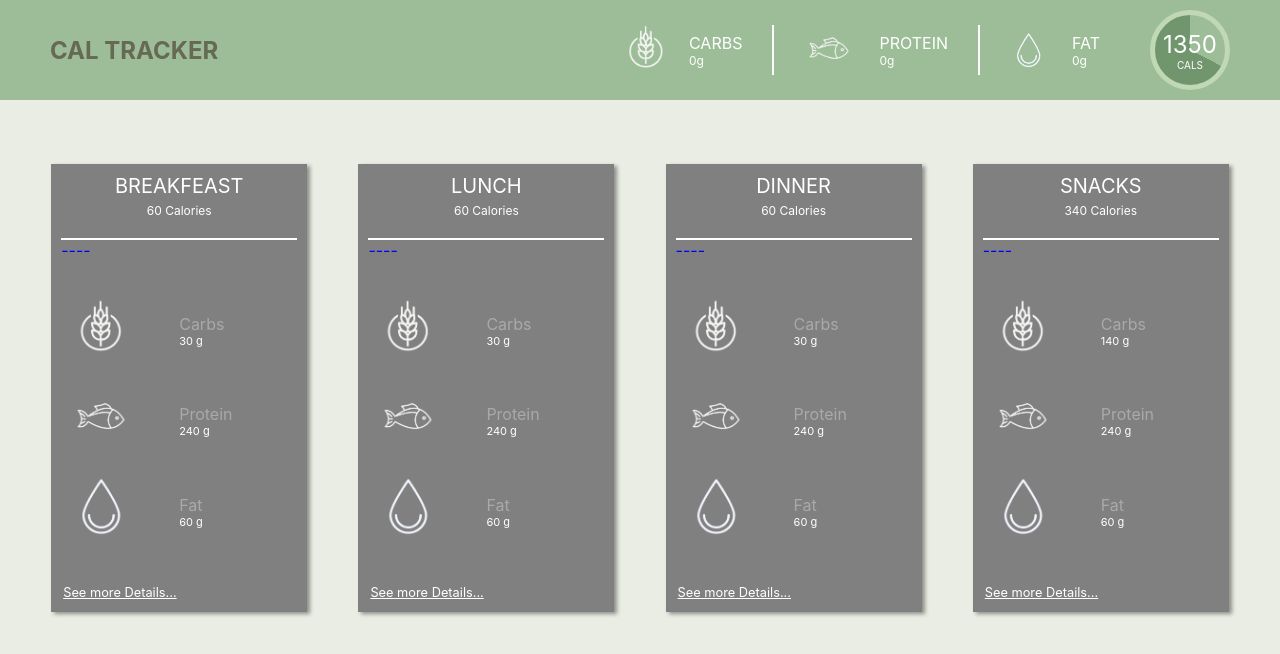
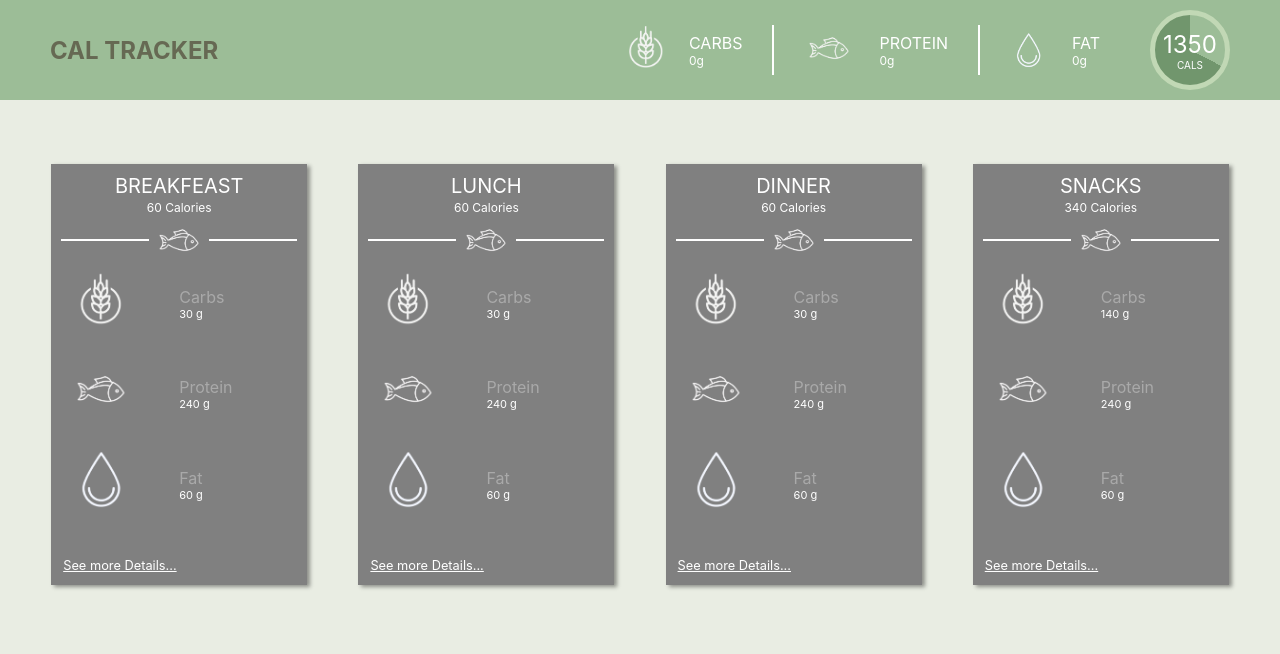
Before and after one commit to Damor17/hackRice23, a React (Create React App) app in the folder frontend/: page / in a window 1280 px wide. Shown: the top 654 px of the page. Built offline with nearby package versions, Linux system fonts and the light colour scheme.

Commit message:
start of modal

```diff
--- a/frontend/src/App.js
+++ b/frontend/src/App.js
@@ -10,12 +10,6 @@ function App() {
         bread : {grams: 10, Carbs: 10, Protein:80, Fat: 20, Calories: 20 },
         nuts: {grams: 10, Carbs: 10, Protein:80, Fat: 20 , Calories: 20 }
       }
-      ,
-      nFacts : {
-        Carbs : 10,
-        Protein: 80,
-        Fat: 65,
-      }
 
     },
 
@@ -24,11 +18,6 @@ function App() {
         eggs : {grams: 10, Carbs: 10, Protein:80, Fat: 20 , Calories: 20},
         bread : {grams: 10, Carbs: 10, Protein:80, Fat: 20, Calories: 20  },
         nuts: {grams: 10, Carbs: 10, Protein:80, Fat: 20 , Calories: 20 }
-      },
-      nFacts : {
-        Carbs : '10',
-        Protein: '80',
-        Fat: '65',
       }
 
     },
@@ -37,12 +26,6 @@ function App() {
         eggs : {grams: 10, Carbs: 10, Protein:80, Fat: 20 , Calories: 20 },
         bread : {grams: 10, Carbs: 10, Protein:80, Fat: 20 , Calories: 20 },
         nuts: {grams: 10, Carbs: 10, Protein:80, Fat: 20 , Calories: 20 }}
-      ,
-      nFacts : {
-        Carbs : '10',
-        Protein: '80',
-        Fat: '65',
-      }
 
     },
     SNACKS: {
@@ -51,12 +34,6 @@ function App() {
         bread : {grams: 10, Carbs: 10, Protein:80, Fat: 20 , Calories: 20 },
         nuts: {grams: 30, Carbs: 30, Protein:80, Fat: 20 , Calories: 20 }
       },
-      nFacts : {
-        Carbs : '10',
-        Protein: '80',
-        Fat: '65',
-      }
-
     },
   }
 
--- /dev/null
+++ b/frontend/src/body/addFoodModal.js
@@ -0,0 +1,15 @@
+
+
+const  AddFoodModal= ({type, amount}) => {
+
+
+    return (
+      <div className="addFoodModal">
+        <p> Add food</p>
+
+
+      </div>
+    );
+  }
+
+  export default AddFoodModal;
--- a/frontend/src/body/body.js
+++ b/frontend/src/body/body.js
@@ -1,14 +1,34 @@
 import CategoryCard from "./categoryCard";
+import { useState } from "react";
+import AddFoodModal from "./addFoodModal";
 
 const Body = ({data, setData}) => {
 
+  const [isModal, setIsModal] = useState(false)
+
+
+
+
   let categories = ['BREAKFEAST', 'LUNCH', 'DINNER', 'SNACKS']
     return (
+      <>
+        {isModal ? (
+          <AddFoodModal />
+        ): (
+          <div>
+
+          </div>
+
+        )}
+
+
       <div className="divbody">
-        {categories.map((item, index) => (
-          <CategoryCard key={index} item={item} data={data} setData={setData} />
-          ))}
-      </div>
+              {categories.map((item, index) => (
+                <CategoryCard key={index} item={item} data={data} setData={setData} isModal={isModal} setIsModal= {setIsModal} />
+                ))}
+        </div>
+      </>
+
     );
   }
 
--- a/frontend/src/body/categoryCard.js
+++ b/frontend/src/body/categoryCard.js
@@ -1,6 +1,9 @@
 import ItemInCard from "./itemInCard"
+import { useState } from "react"
 
-const CategoryCard = ({item, data, setData}) => {
+const CategoryCard = ({item, data, setData, isModal, setIsModal}) => {
+
+
 
     const foodData = data[item].food
     const listFood = Object.entries(foodData)
@@ -43,6 +46,11 @@ const CategoryCard = ({item, data, setData}) => {
 
     const newNutriFoodData = (Object.entries(newNutriFood))
 
+    function addFood () {
+        setIsModal(!isModal)
+
+    }
+
 
 
     return (
@@ -51,13 +59,12 @@ const CategoryCard = ({item, data, setData}) => {
                 <p className="catHeaderText">{name}</p>
                 <p className="catHeaderTextCalories"> {calories} Calories</p>
             </div>
-            <div>
-                <div>
-                    ----
+            <div className='catHeaderButtonDiv'>
+                <div className="catHeaderHolders">
+
                 </div>
-                <img>
-                </img>
-                <div>
+                <img className="catHeaderButtonImage" src="./images/fish.png" onClick={() => addFood()}/>
+                <div className="catHeaderHolders">
 
                 </div>
 
--- a/frontend/src/index.css
+++ b/frontend/src/index.css
@@ -40,7 +40,6 @@ code {
   font-size: 20;
   display: flex;
   padding:5;
-  border-bottom: 2px solid white;
   justify-content: space-around;
   align-items: center;
   flex-direction: column;
@@ -48,7 +47,7 @@ code {
 
 .catHeaderText {
   color:white;
-  margin-bottom: 5px;
+  margin-bottom: 2px;
   font-size: 20px;
 
 }
@@ -56,7 +55,14 @@ code {
 .catHeaderTextCalories {
   color:white;
   font-size: 12px;
-  margin-bottom: 20px;
+
+
+}
+.catHeaderButtonDiv {
+  display: flex;
+  flex-direction: row;
+  align-items: center;
+  justify-content: center;
 
 }
 
@@ -65,7 +71,6 @@ code {
   display: flex;
   flex-direction: column;
   justify-content: space-between;
-  margin-top: 5%;
 
 }
 
@@ -116,3 +121,28 @@ code {
   text-decoration: underline;
 
 }
+
+.catHeaderButtonImage {
+  width:50px;
+  transition: transform 0.3s;
+  margin-left: 5px;
+  margin-right: 5px;
+}
+.catHeaderButtonImage:hover {
+  cursor: pointer;
+  transform: scale(1.5);
+  transition: transform 0.3s;
+}
+
+.catHeaderHolders {
+  width:100%;
+  height: 0;
+  border-bottom: 2px solid white;
+}
+
+.addFoodModal {
+  position: absolute;
+  left:40%;
+  top: 50%;
+  background-color: #9CBD97;
+}
```
